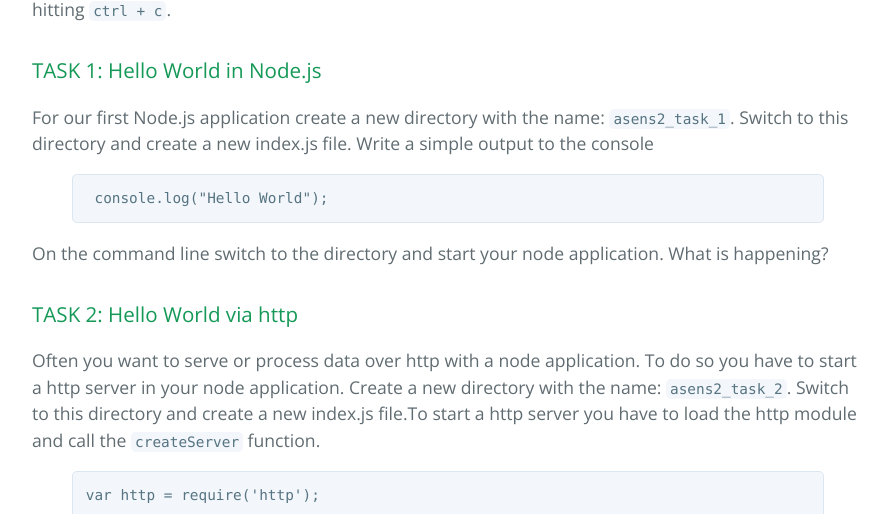
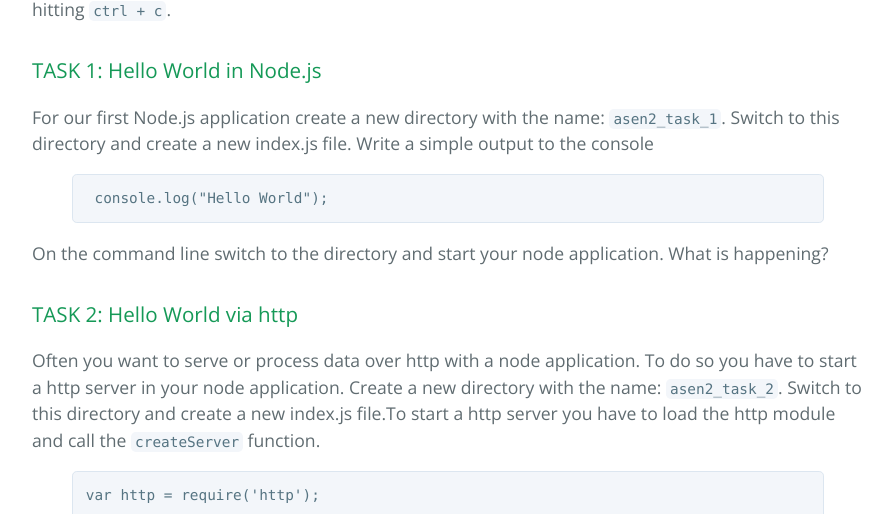
Before and after one commit to chrisgradl/FSDT3, a Jekyll site: the page built from _posts/2017-05-23-einheit1.markdown, in a window 1280 px wide and 900 px high, scrolled down 2220 px. Shown: the part 149-663 px from the top of the window, without its empty margins (192-1084 px from the left). Built offline with Jekyll 4.4.1, drawn with Linux system fonts in a browser that asks for light colours; some of the changed text lies outside the part shown.

Commit message:
fixed typo

```diff
--- a/_config.yml
+++ b/_config.yml
@@ -3,7 +3,7 @@ title:        ASEN Part 2
 tagline:      Angewandte Sensorik und Elektronik
 baseurl:      "/fsdt3"
 paginate:     1
-future:       true
+future:       false
 
 # About/contact
 author:
--- a/_posts/2017-05-23-einheit1.markdown
+++ b/_posts/2017-05-23-einheit1.markdown
@@ -31,7 +31,7 @@ In the command line you can move between folders similar to a file explorer. Dep
 ### TASK 0: Learning Command Line
 
 - Open the Command Line and check in which location you are
-- create a new dir with the name `asens2_task_0` at your Desktop (with the Command Line!!!)
+- create a new dir with the name `asen2_task_0` at your Desktop (with the Command Line!!!)
 - switch into this directory with your command line
 - run following command `node --version` and send me a message with the output
 
@@ -63,7 +63,7 @@ Your Node code will be executed. This can be a simple "Hello World" output to th
 
 ### TASK 1: Hello World in Node.js
 
-For our first Node.js application create a new directory with the name: `asens2_task_1`. Switch to this directory and create a new index.js file. Write a simple output to the console
+For our first Node.js application create a new directory with the name: `asen2_task_1`. Switch to this directory and create a new index.js file. Write a simple output to the console
 {% highlight javascript %} console.log("Hello World"); {% endhighlight %}
 On the command line switch to the directory and start your node application.
 What is happening?
@@ -71,7 +71,7 @@ What is happening?
 ### TASK 2: Hello World via http
 
 Often you want to serve or process data over http with a node application. To do so you have to start a http server in your node application.
-Create a new directory with the name: `asens2_task_2`. Switch to this directory and create a new index.js file.To start a http server you have to load the http module and call the `createServer` function.
+Create a new directory with the name: `asen2_task_2`. Switch to this directory and create a new index.js file.To start a http server you have to load the http module and call the `createServer` function.
 
 {% highlight javascript %}
 
@@ -144,7 +144,7 @@ Javascript is single threaded which makes it inherently synchronous. This means
 
 We will read the input of a file in two different ways to show the difference between synchronous and asynchronous.
 
-- Create directory with name `asens2_task_4`
+- Create directory with name `asen2_task_4`
 - Copy a text based file of your choice into this directory
 - Create a index.js file with following Code:
 
```
